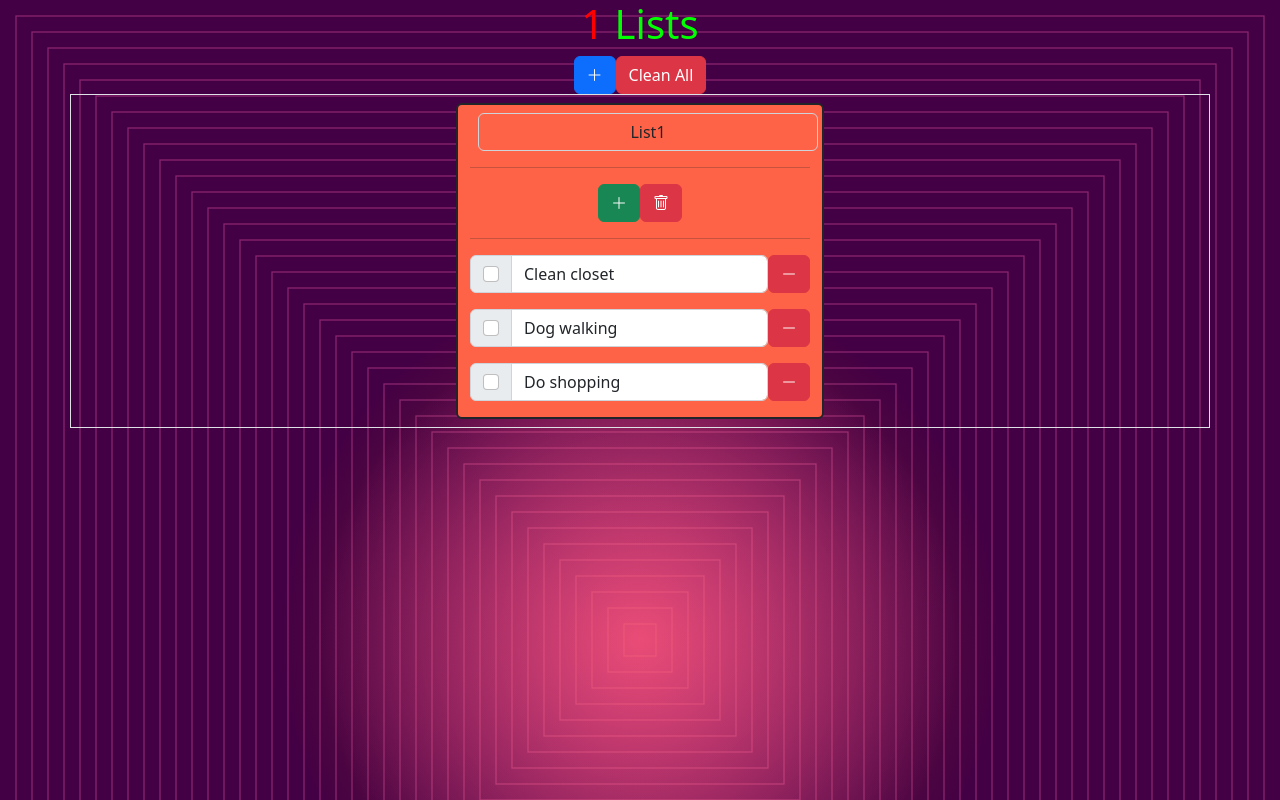
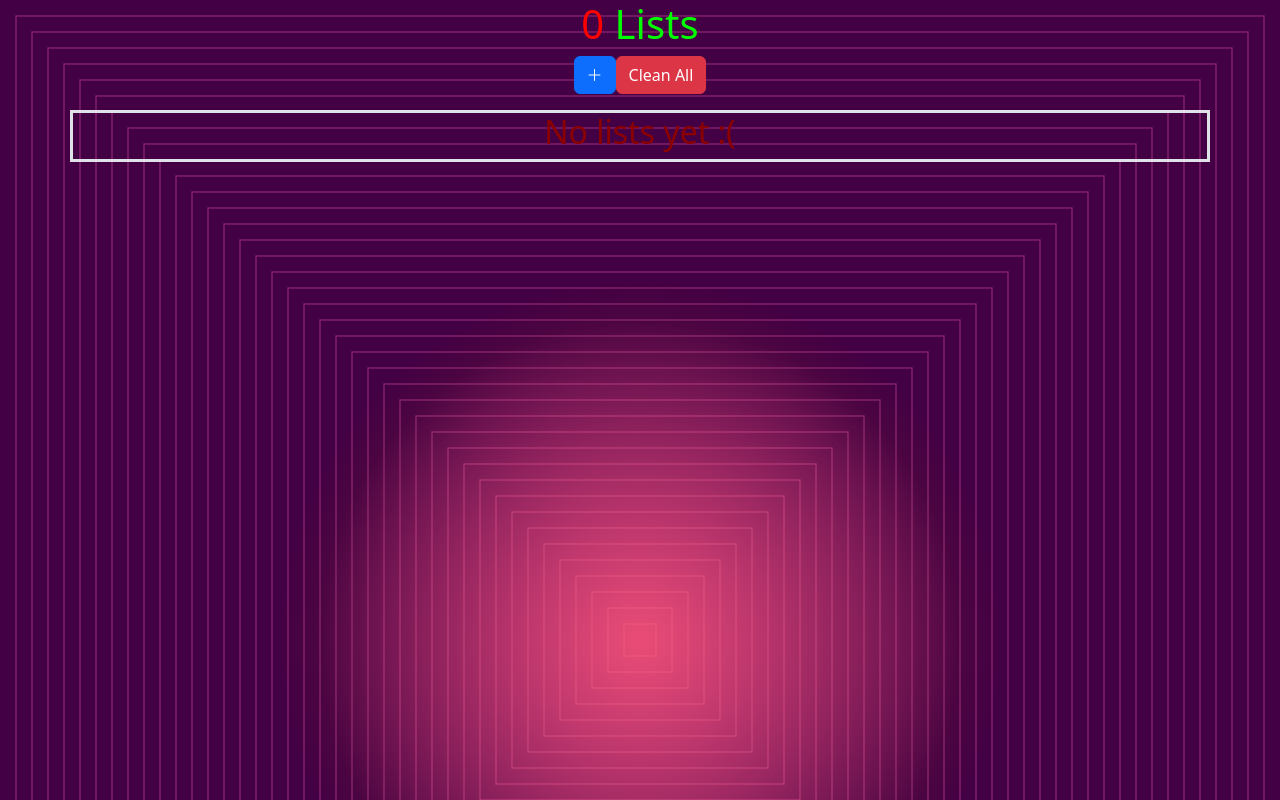
Before and after one commit to betoayza/to-do-list, a React (Vite) app: page / in a window 1280 px wide. Built offline with nearby package versions, Linux system fonts and the light colour scheme.

Commit message:
UI/UX updated

```diff
--- a/src/components/List.jsx
+++ b/src/components/List.jsx
@@ -4,22 +4,24 @@ import "bootstrap-icons/font/bootstrap-icons.css";
 
 export const List = ({ list1, handleDeleteList }) => {
   const [list, setList] = useState(list1);
-  const [listTitle, setListTitle] = useState(list.title);
+  const [listTitle, setListTitle] = useState("Title...");
 
-  const emptyTask = {
-    id: list.tasks.length + 1,
+  const handleAddTask = () => {
+    const newTask = {
+      id: Date.now(),
       message: "",
+      isDeleted: false,
     };
 
-  const handleAddTask = () => {
-    setList({ ...list, tasks: [...list.tasks, emptyTask] });
+    setList({ ...list, tasks: [...list.tasks, newTask] });
   };
 
   const handleDeleteTask = (taskID) => {
     setList({
       ...list,
-      tasks: list.tasks.filter((task) => {
-        return task.id !== taskID;
+      tasks: list.tasks.map((task) => {
+        task.id === taskID && (task.isDeleted = true);
+        return task;
       }),
     });
   };
@@ -52,6 +54,7 @@ export const List = ({ list1, handleDeleteList }) => {
       </button>
       <button
         className="btn btn-danger"
+        type="button"
         onClick={() => handleDeleteList(list.id)}
       >
         <i className="bi-trash"></i>
@@ -62,11 +65,13 @@ export const List = ({ list1, handleDeleteList }) => {
       {list.tasks.length
         ? list.tasks.map((task, index) => {
             return (
+              !task.isDeleted && (
                 <Task
                   key={index}
                   task={task}
                   handleDeleteTask={handleDeleteTask}
                 />
+              )
             );
           })
         : ""}
--- a/src/components/ToDoListApp.jsx
+++ b/src/components/ToDoListApp.jsx
@@ -1,5 +1,5 @@
 import React, { useState } from "react";
-import { dbLists } from "../data/lists";
+//import { dbLists } from "../data/lists";
 import { List } from "./List";
 
 let arrColors = [
@@ -17,13 +17,14 @@ const randomColor = () => {
 };
 
 export const ToDoListApp = () => {
-  const [lists, setLists] = useState(dbLists);
+  const [lists, setLists] = useState([]);
 
   let newList = {
     id: lists.length + 1,
     title: "",
     tasks: [],
     color: randomColor(),
+    isDeleted: false
   };
 
   const handleAddList = () => {
@@ -33,12 +34,11 @@ export const ToDoListApp = () => {
   const handleDeleteList = (listID) => {
     console.log(listID);
 
-    setLists(
-      lists.filter((list) => {
-        //if (list.id !== listID) return list;
-        return list.id != listID;
-      })
-    );
+    setLists(lists.map((list) => {
+      console.log(list.id, " | ", listID);
+      list.id === listID && (list.isDeleted = true)
+      return list;
+    }));
   };
 
   const handleCleanAll = () => {
@@ -56,7 +56,7 @@ export const ToDoListApp = () => {
       <button className="btn btn-danger" onClick={handleCleanAll}>
         Clean All
       </button>
-      <div className={"container"}>
+      <div className={"container border mt-3"}>
         <div
           className={"row row-cols-auto text-center border"}
           style={{ display: "flex", justifyContent: "center" }}
@@ -64,11 +64,13 @@ export const ToDoListApp = () => {
           {lists.length ? (
             lists.map((list, index) => {
               return (
-                <List
-                  key={index}
-                  list1={list}
-                  handleDeleteList={handleDeleteList}
-                />
+                !list.isDeleted && (
+                  <List
+                    key={index}
+                    list1={list}
+                    handleDeleteList={handleDeleteList}
+                  />
+                )
               );
             })
           ) : (
--- a/src/data/lists.js
+++ b/src/data/lists.js
@@ -14,19 +14,19 @@ const randomColor = () => {
 
 export let dbLists = [
   {
-    id: 1,
+    id: Date.now(),
     title: "List1",
     tasks: [
       {
-        id: 1,
+        id: Date.now(),
         message: "Clean closet",
       },
       {
-        id: 2,
+        id: Date.now(),
         message: "Dog walking",
       },
       {
-        id: 3,
+        id: Date.now(),
         message: "Do shopping",
       },
     ],
```
Lines whose indentation alone changed are shown as unchanged.
